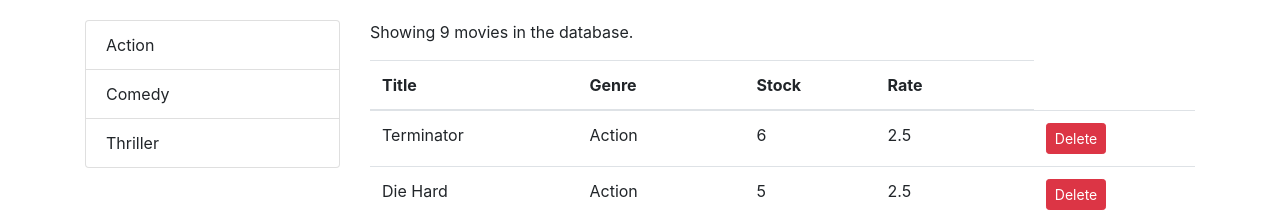
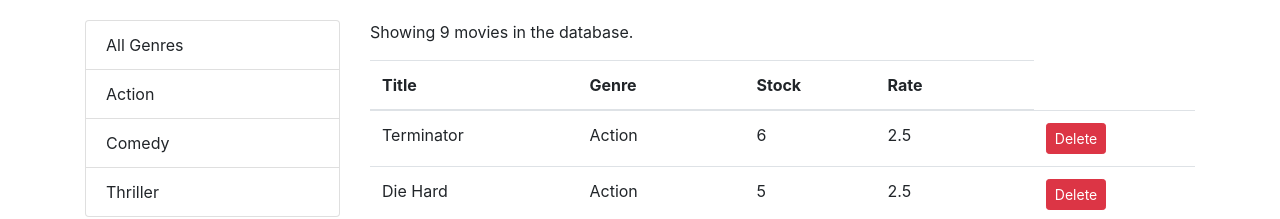
Before and after one commit to priyaesh/vidly-app, a React (Create React App) app: page / in a window 1280 px wide. Shown: the top 219 px of the page. Built offline with nearby package versions, Linux system fonts and the light colour scheme; the HTML template or start-up script is replaced by a standard one.

Commit message:
filtering-adding all genre f:14

```diff
--- a/src/components/movies.jsx
+++ b/src/components/movies.jsx
@@ -14,7 +14,8 @@
     pageSize: 4,
   };
   componentDidMount() {
-    this.setState({ movies: getMovies(), genres: getGenres() });
+    const genres = [{ name: "All Genres" }, ...getGenres()];
+    this.setState({ movies: getMovies(), genres });
   }
   handleDelete = (movie) => {
     const movies = this.state.movies.filter((m) => m._id !== movie._id);
@@ -33,7 +34,7 @@
     this.setState({ currentPage: page });
   };
   handleGenreSelect = (genre) => {
-    this.setState({ selectedGenre: genre });
+    this.setState({ selectedGenre: genre, currentPage: 1 });
   };
   render() {
     const { length: count } = this.state.movies;
@@ -45,9 +46,10 @@
     } = this.state;
     if (count === 0) return <p>There are no movies in the database.</p>;
 
-    const filtered = selectedGenre
-      ? allMovies.filter((m) => m.genre._id === selectedGenre._id)
-      : allMovies;
+    const filtered =
+      selectedGenre && selectedGenre._id
+        ? allMovies.filter((m) => m.genre._id === selectedGenre._id)
+        : allMovies;
 
     const movies = paginate(filtered, currentPage, pageSize);
 
```
